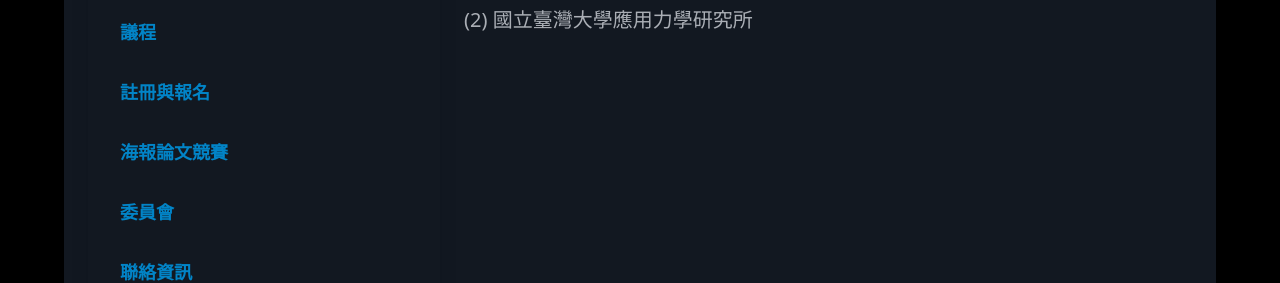
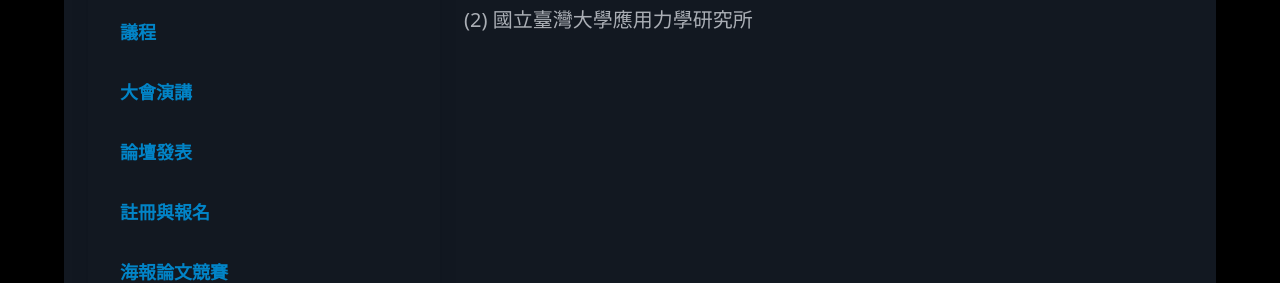
Before and after one commit to OwLu0905/fluid, a Next.js app: page / in a window 1280 px wide. Shown: the part 524-807 px from the top of the page. Built offline with nearby package versions, Linux system fonts and the light colour scheme.

Commit message:
add two nav item

```diff
--- a/src/component/sidebar/Navlist.tsx
+++ b/src/component/sidebar/Navlist.tsx
@@ -8,11 +8,13 @@
   { name: "主頁", href: "/" },
   { name: "最新消息", href: "/news" },
   { name: "議程", href: "/agenda" },
-  { name: "註冊與報名", href: "/a" },
-  { name: "海報論文競賽", href: "/b" },
-  { name: "委員會", href: "/c" },
-  { name: "聯絡資訊", href: "/d" },
-  { name: "交通資訊", href: "/e" },
+  { name: "大會演講", href: "/speech" },
+  { name: "論壇發表", href: "/presentation" },
+  { name: "註冊與報名", href: "/register" },
+  { name: "海報論文競賽", href: "/competition" },
+  { name: "委員會", href: "/committee" },
+  { name: "聯絡資訊", href: "/contact" },
+  { name: "交通資訊", href: "/trafic" },
 ];
 // <li className="peer/home hover:border-l-2 px-2 py-2 hover:border-amber-600 hover:text-gray-300 hover:bg-sky-400/10">
 const Navlist = () => {
@@ -30,7 +32,7 @@
         return (
           <li
             key={item.name}
-            className={`"bg-gray-500/20  hover:bg-gray-300/20 rounded-lg font-semibold  ${
+            className={`"bg-gray-500/20 hover:bg-gray-300/20 rounded-lg font-semibold  ${
               navActiveLink(item.href)
                 ? "active:bg-gray-300/60 bg-gray-500/20 text-sky-300 transition-all ease-in-out duration-300 rounded-lg hover:bg-gray-100/40 hover:border-none font-semibold"
                 : ""
```
